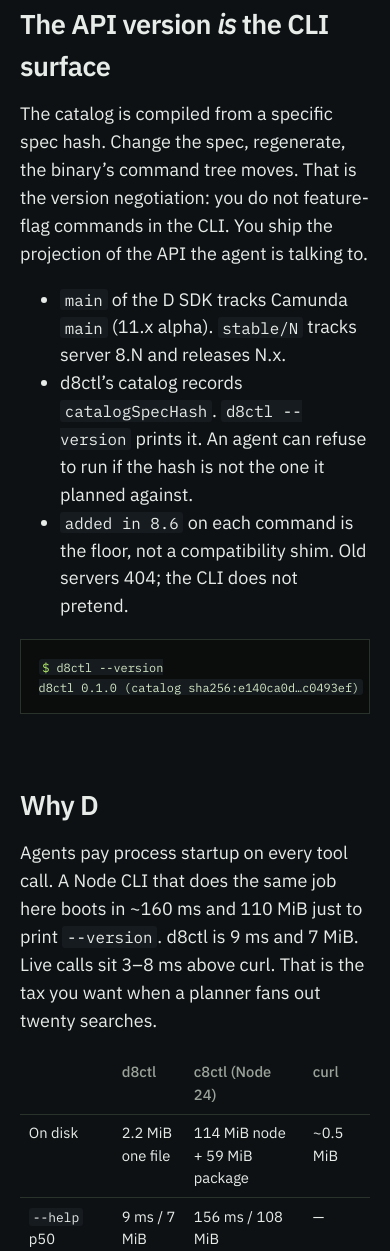
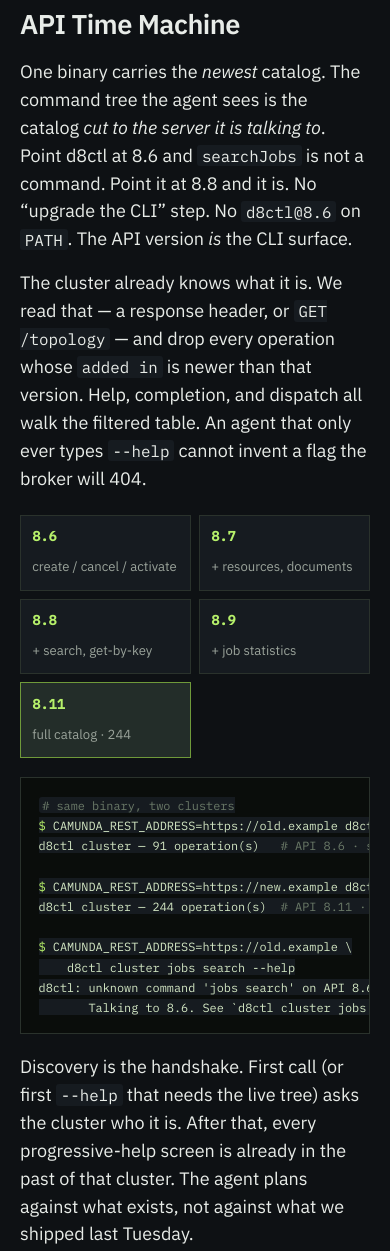
Before and after one commit to camunda/d8ctl, a website: page docs/index.html in a window 390 px wide. Shown: the part 3386-4637 px from the top of the page. Drawn offline with Linux system fonts and the light colour scheme.

Commit message:
docs: API Time Machine — CLI surface follows the cluster
One binary, newest catalog; help and dispatch cut to the
server version from topology or a negotiated header.

```diff
--- a/docs/index.html
+++ b/docs/index.html
@@ -4,10 +4,10 @@
   <meta charset="utf-8">
   <meta name="viewport" content="width=device-width, initial-scale=1">
   <title>d8ctl — Agent CLI for API</title>
-  <meta name="description" content="d8ctl projects a REST API onto a native CLI. Zero hand-written commands. Progressive help is MCP in depth. The binary is 2 MiB of D.">
+  <meta name="description" content="d8ctl projects a REST API onto a native CLI. Zero hand-written commands. Progressive help is MCP in depth. API Time Machine shapes the surface to the cluster you are on.">
   <link rel="canonical" href="https://camunda.github.io/d8ctl/">
   <meta property="og:title" content="d8ctl — Agent CLI for API">
-  <meta property="og:description" content="Zero-touch projection of an API onto a CLI. Progressive disclosure. Native D. 9 ms to first output.">
+  <meta property="og:description" content="Zero-touch projection of an API onto a CLI. Progressive disclosure. API Time Machine. Native D.">
   <meta property="og:type" content="website">
   <link rel="preconnect" href="https://fonts.googleapis.com">
   <link rel="preconnect" href="https://fonts.gstatic.com" crossorigin>
@@ -21,7 +21,7 @@
     <nav>
       <a href="#projection">Projection</a>
       <a href="#help">Help as MCP</a>
-      <a href="#version">Version</a>
+      <a href="#timemachine">Time Machine</a>
       <a href="#d">Why D</a>
       <a href="#try">Try it</a>
     </nav>
@@ -149,32 +149,70 @@ Body flags (top-level JSON fields):
       </p>
     </section>
 
-    <section id="version">
-      <h2>The API version <em>is</em> the CLI surface</h2>
+    <section id="timemachine">
+      <h2>API Time Machine</h2>
       <p>
-        The catalog is compiled from a specific spec hash. Change the spec,
-        regenerate, the binary’s command tree moves. That is the version
-        negotiation: you do not feature-flag commands in the CLI. You ship
-        the projection of the API the agent is talking to.
+        One binary carries the <em>newest</em> catalog. The command tree the
+        agent sees is the catalog <em>cut to the server it is talking to</em>.
+        Point d8ctl at 8.6 and <code>searchJobs</code> is not a command.
+        Point it at 8.8 and it is. No “upgrade the CLI” step. No
+        <code>d8ctl@8.6</code> on <code>PATH</code>. The API version
+        <em>is</em> the CLI surface.
       </p>
-      <ul>
-        <li>
-          <code>main</code> of the D SDK tracks Camunda <code>main</code>
-          (11.x alpha). <code>stable/N</code> tracks server 8.N and
-          releases N.x.
-        </li>
-        <li>
-          d8ctl’s catalog records <code>catalogSpecHash</code>.
-          <code>d8ctl --version</code> prints it. An agent can refuse to
-          run if the hash is not the one it planned against.
-        </li>
-        <li>
-          <code>added in 8.6</code> on each command is the floor, not a
-          compatibility shim. Old servers 404; the CLI does not pretend.
-        </li>
-      </ul>
-      <pre class="term" aria-label="version"><code><span class="ps">$</span> d8ctl --version
-d8ctl 0.1.0 (catalog sha256:e140ca0d…c0493ef)</code></pre>
+      <p>
+        The cluster already knows what it is. We read that — a response
+        header, or <code>GET /topology</code> — and drop every operation
+        whose <code>added in</code> is newer than that version. Help,
+        completion, and dispatch all walk the filtered table. An agent
+        that only ever types <code>--help</code> cannot invent a flag
+        the broker will 404.
+      </p>
+      <div class="timeline" aria-hidden="true">
+        <div>
+          <strong>8.6</strong>
+          <span>create / cancel / activate</span>
+        </div>
+        <div>
+          <strong>8.7</strong>
+          <span>+ resources, documents</span>
+        </div>
+        <div>
+          <strong>8.8</strong>
+          <span>+ search, get-by-key</span>
+        </div>
+        <div>
+          <strong>8.9</strong>
+          <span>+ job statistics</span>
+        </div>
+        <div class="now">
+          <strong>8.11</strong>
+          <span>full catalog · 244</span>
+        </div>
+      </div>
+      <pre class="term" aria-label="API Time Machine"><code><span class="cmt"># same binary, two clusters</span>
+<span class="ps">$</span> CAMUNDA_REST_ADDRESS=https://old.example d8ctl cluster --help
+d8ctl cluster — 91 operation(s)   <span class="cmt"># API 8.6 · search is not listed</span>
+
+<span class="ps">$</span> CAMUNDA_REST_ADDRESS=https://new.example d8ctl cluster --help
+d8ctl cluster — 244 operation(s)  <span class="cmt"># API 8.11 · full surface</span>
+
+<span class="ps">$</span> CAMUNDA_REST_ADDRESS=https://old.example \
+    d8ctl cluster jobs search --help
+d8ctl: unknown command 'jobs search' on API 8.6 (added in 8.8).
+       Talking to 8.6. See `d8ctl cluster jobs --help`.</code></pre>
+      <p>
+        Discovery is the handshake. First call (or first <code>--help</code>
+        that needs the live tree) asks the cluster who it is. After that,
+        every progressive-help screen is already in the past of that
+        cluster. The agent plans against what exists, not against what
+        we shipped last Tuesday.
+      </p>
+      <p class="note">
+        Spike today: the catalog is compiled in and every row is offered.
+        Time Machine is the next cut — version from
+        <code>GET /topology</code> (or a negotiated header), then filter
+        on <code>added in</code>. The field is already on every command.
+      </p>
     </section>
 
     <section id="d">
--- a/docs/styles.css
+++ b/docs/styles.css
@@ -165,8 +165,33 @@ footer {
 }
 footer a { color: var(--ink); }
 
+.timeline {
+  display: grid;
+  grid-template-columns: repeat(5, minmax(0, 1fr));
+  gap: .5rem;
+  margin: 1.4rem 0 1.2rem;
+}
+.timeline div {
+  border: 1px solid var(--line);
+  background: var(--bg-elev);
+  padding: .65rem .7rem;
+}
+.timeline strong {
+  display: block;
+  font-family: "IBM Plex Mono", ui-monospace, monospace;
+  font-size: .85rem;
+  color: var(--accent);
+  margin-bottom: .25rem;
+}
+.timeline span { color: var(--muted); font-size: .82rem; }
+.timeline .now {
+  border-color: var(--accent-dim);
+  background: color-mix(in oklab, var(--accent) 10%, var(--bg-elev));
+}
+
 @media (max-width: 720px) {
   .hero-stats { grid-template-columns: 1fr 1fr; }
   .split { grid-template-columns: 1fr; }
+  .timeline { grid-template-columns: 1fr 1fr; }
   .top nav { display: none; }
 }
```
